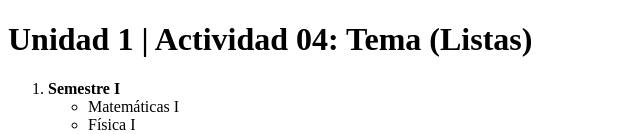
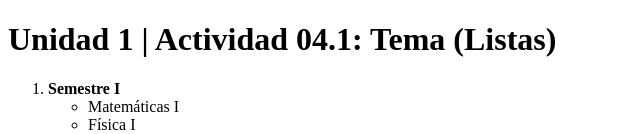
Before and after one commit to jorgeZamZ/PrograWeb1, a plain HTML site: page Act4-1.html in a window 1280 px wide. Shown: the top 134 px of the page, without its empty margins (0-640 px from the left). Drawn offline with Linux system fonts and the light colour scheme.

Commit message:
Update Act4-1.html

```diff
--- a/Act4-1.html
+++ b/Act4-1.html
@@ -2,16 +2,16 @@
 <html lang="es">
 <head>
     <!-- Llenar el Title y los Metadatos -->
-    <title>Unidad 1 | Actividad 04</title>
+    <title>Unidad 1 | Actividad 04.1</title>
     <link rel="icon" type="image/x-icon" href="favicon.ico">
     <meta charset="utf-8">
-    <meta name="author" content="Rubén Cárdenas Sánchez">
+    <meta name="author" content="Jorge Zambrano">
     <meta name="fecha" content="12 de febrero de 2025">
     <meta name="descripción" content="Listas">
 </head>
 <body>
     <!-- Llenar el Título y pegar el contenido -->
-    <h1>Unidad 1 | Actividad 04: Tema (Listas)</h1>
+    <h1>Unidad 1 | Actividad 04.1: Tema (Listas)</h1>
     <ol>
         <li><strong>Semestre I</strong>
             <ul>
```
